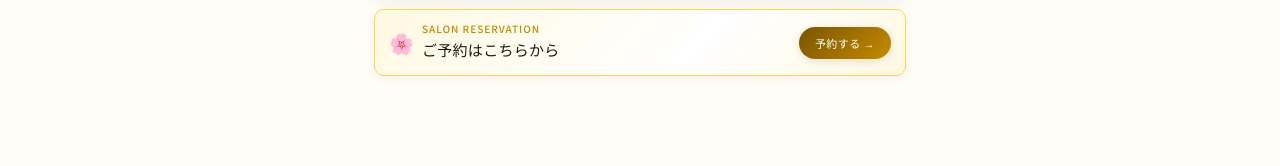
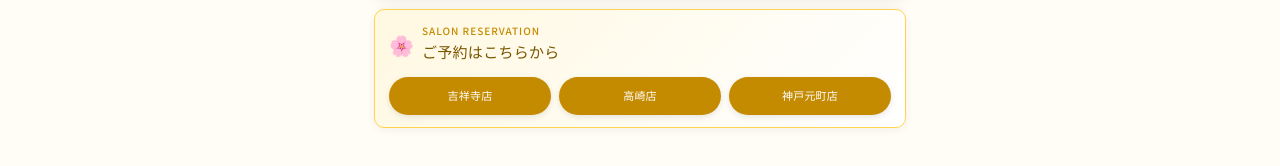
Before and after one commit to YUKA-Tks/Andme-column-uv, a plain HTML site: page index.html in a window 1280 px wide. Shown: the part 644-810 px from the top of the page. Drawn offline with nearby package versions, Linux system fonts and the light colour scheme.

Commit message:
Add files via upload

```diff
--- a/index.html
+++ b/index.html
@@ -28,13 +28,15 @@ body{font-family:'Noto Sans JP',sans-serif;background:var(--cream);color:var(--t
 .col-section.active{display:block}
 .img-wrap{width:100%;border-radius:var(--r);overflow:hidden;margin-bottom:12px;box-shadow:0 4px 20px rgba(0,0,0,.08)}
 .img-wrap img{width:100%;display:block}
-/* 予約バナー：横長コンパクト */
-.reserve-box{display:flex;align-items:center;justify-content:space-between;gap:10px;background:linear-gradient(135deg,var(--acl) 0%,#fff 60%,var(--acl) 100%);border:1.5px solid var(--acm);border-radius:var(--rs);padding:10px 14px;margin-top:12px;cursor:pointer;box-shadow:0 2px 10px rgba(0,0,0,.06)}
-.reserve-box-left{display:flex;align-items:center;gap:8px}
+
+.reserve-box{background:linear-gradient(135deg,var(--acl),#fff);border:1px solid var(--acm);border-radius:var(--rs);padding:12px 14px;margin-top:12px;box-shadow:0 2px 10px rgba(0,0,0,.06)}
+.reserve-top{display:flex;align-items:center;gap:8px;margin-bottom:10px}
 .reserve-box-icon{font-size:20px;flex-shrink:0}
 .reserve-box-text p{font-size:10px;color:var(--ac);letter-spacing:.1em;font-weight:500}
-.reserve-box-text h3{font-family:'Cormorant Garamond',serif;font-size:15px;font-weight:500;color:var(--text);letter-spacing:.02em}
-.reserve-btn{flex-shrink:0;padding:8px 16px;background:linear-gradient(135deg,var(--acd),var(--ac));color:#fff;border:none;border-radius:20px;font-size:11px;cursor:pointer;letter-spacing:.04em;white-space:nowrap;box-shadow:0 2px 8px rgba(0,0,0,.12);font-family:'Noto Sans JP',sans-serif}
+.reserve-box-text h3{font-family:'Cormorant Garamond',serif;font-size:15px;font-weight:500;color:var(--acd);letter-spacing:.02em}
+.reserve-btns{display:flex;gap:8px}
+.reserve-btn{flex:1;padding:9px 6px;background:var(--ac);color:#fff;border:none;border-radius:20px;font-size:11px;cursor:pointer;letter-spacing:.02em;text-align:center;font-family:'Noto Sans JP',sans-serif;text-decoration:none;display:block;font-weight:500;box-shadow:0 2px 6px rgba(0,0,0,.1)}
+
 </style>
 </head>
 <body>
@@ -70,15 +72,19 @@ body{font-family:'Noto Sans JP',sans-serif;background:var(--cream);color:var(--t
   <div class="col-section" id="col-5">
     <div class="img-wrap"><img src="https://raw.githubusercontent.com/YUKA-Tks/Andme-column-uv/main/%EF%BC%86me%E3%82%B3%E3%83%B3%E3%83%86%E3%83%B3%E3%83%84_%E3%82%B3%E3%83%A9%E3%83%A0%E7%94%BB%E5%83%8Fuv%E2%91%A5.png" alt="コラム6"></div>
   </div>
-  <div class="reserve-box" onclick="alert('予約URLをここに設定してください')">
-    <div class="reserve-box-left">
+  <div class="reserve-box">
+    <div class="reserve-top">
       <span class="reserve-box-icon">🌸</span>
       <div class="reserve-box-text">
         <p>SALON RESERVATION</p>
         <h3>ご予約はこちらから</h3>
       </div>
     </div>
-    <button class="reserve-btn">予約する →</button>
+    <div class="reserve-btns">
+      <a class="reserve-btn" href="https://beauty.hotpepper.jp/kr/slnH000809696/" target="_blank">吉祥寺店</a>
+      <a class="reserve-btn" href="https://beauty.hotpepper.jp/kr/slnH000797106/" target="_blank">高崎店</a>
+      <a class="reserve-btn" href="https://beauty.hotpepper.jp/kr/slnH000797108/" target="_blank">神戸元町店</a>
+    </div>
   </div>
 </div>
 <script>
```
